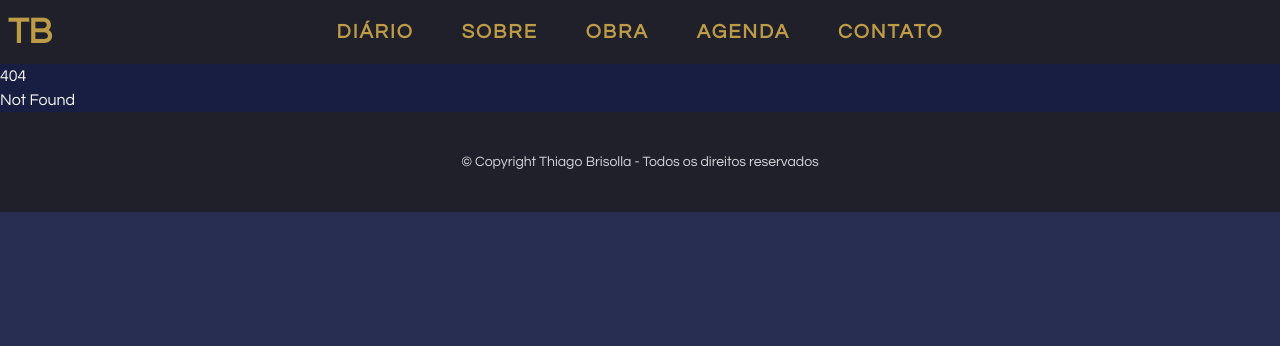
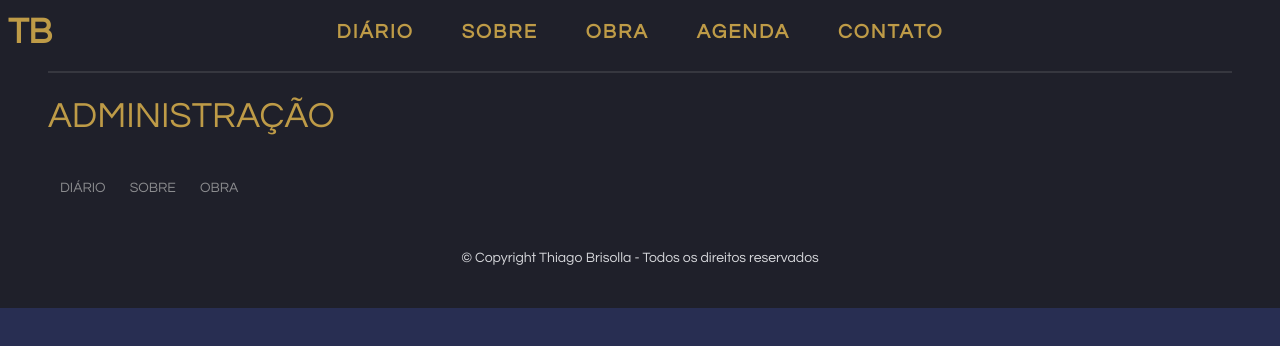
Before and after one commit to ahbarrozo/thiago-brisolla-site, a SvelteKit app: page /admin in a window 1280 px wide. Before the commit this address had no page. Shown: the top 346 px of the page. Built offline with nearby package versions, Linux system fonts and the light colour scheme; some icons are missing.

Commit message:
Admin page

```diff
--- /dev/null
+++ b/src/routes/admin/+page.svelte
@@ -0,0 +1,41 @@
+<script lang="ts">
+    import { aboutSections } from "../../assets/About.mockdata";
+    import { albums } from "../../assets/Discography.mockdata";
+    import { blogPosts } from "src/assets/Blog.mockdata";
+    import { contacts } from "../../assets/Contact.mockdata";
+    import { cover } from "../../assets/Cover.mockdata";
+    import { events } from "../../assets/Events.mockdata";
+    import { socialMedia } from "../../assets/SocialMedia.mockdata";
+    import About from "../../components/About.svelte";
+    import Contact from "../../components/Contact.svelte";
+    import Cover from "../../components/Cover.svelte";
+    import BlogAdmin from "src/components/admin/BlogAdmin.svelte";
+	import Discography from "../../components/Discography.svelte";
+    import Events from "../../components/Events.svelte";
+
+    let blogEntries = $state(blogPosts);
+
+</script>
+
+<main class="flex-1 px-4 md:px-12 2xl:px-36 bg-base-300">
+    <div class="divider mt-0"></div>
+    <h2 id="diario" class="text-4xl">ADMINISTRAÇÃO</h2>
+    <div class="tabs tabs-lift">
+        <input type="radio" name="my_tabs_3" class="tab" aria-label="DIÁRIO" />
+        <div class="tab-content bg-base-100 border-base-300 p-6">
+            <BlogAdmin blogPosts={blogEntries} />
+        </div>
+
+        <input type="radio" name="my_tabs_3" class="tab" aria-label="SOBRE" />
+        <div class="tab-content bg-base-100 border-base-300 p-6">SOBRE</div>
+
+        <input type="radio" name="my_tabs_3" class="tab" aria-label="OBRA" />
+        <div class="tab-content bg-base-100 border-base-300 p-6">OBRA</div>
+    </div>
+</main>
+
+<style>
+    h2 {
+        margin-bottom: 2rem;
+    }
+</style>
```
